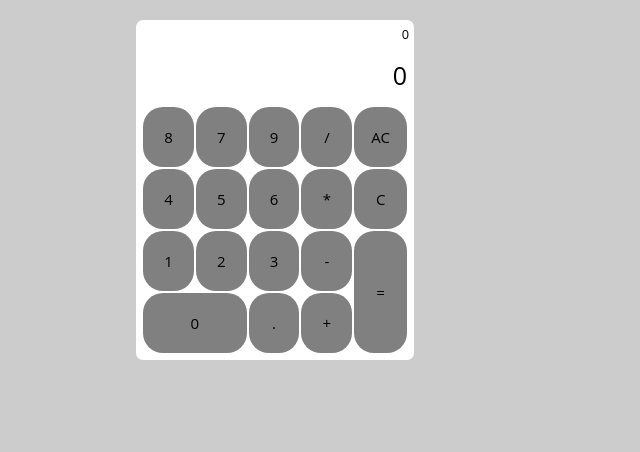
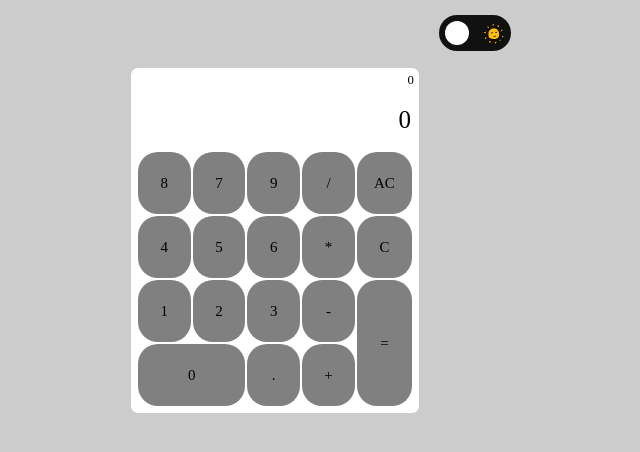
Before and after one commit to ayazwx/js-calculator, a plain HTML site: page index.html in a window 1280 px wide. Shown: the whole page, without its empty margins (365-1005 px from the left). Drawn offline with Linux system fonts and the light colour scheme.

Commit message:
dark mode inserted

```diff
--- a/index.html
+++ b/index.html
@@ -9,6 +9,11 @@
 		<link rel="icon" type="image/png" href="assets/icon.png" />
     </head>
     <body>
+        <div class="mode">
+            <span class="mode_moon"></span>
+            <span class="mode_sun"></span>
+            <span class="mode_ball" id="ball"></span>
+        </div>
         <div id="calculator">
             <table>
                 <tr>
--- a/script.js
+++ b/script.js
@@ -57,3 +57,31 @@ options.forEach(operator => {
         opt = newOpt;
     }
 })
+
+
+var ball = document.querySelector("#ball");
+
+ball.addEventListener("click", changeTheme);
+
+var leftside = true;
+function changeTheme(){
+    if (leftside == true) {
+        ball.style.left = "35px";
+        ball.style.backgroundColor = "#111";
+        leftside = false;
+        document.querySelector(".mode").style.backgroundColor = "#fff";
+        document.querySelector("body").style.backgroundColor = ("#111");
+        document.querySelector("#calculator").style.backgroundColor = "grey";
+        document.querySelector("table").style.backgroundColor = ("grey");
+        document.querySelector.All("td").style.backgroundColor = ("white");
+    } else {
+        ball.style.left = "5px";
+        ball.style.backgroundColor = "#fff";
+        leftside = true;
+        document.querySelector(".mode").style.backgroundColor = "#111";
+        document.querySelector("body").style.backgroundColor = ("#ccc");
+        document.querySelector("#calculator").style.backgroundColor = "white";
+        document.querySelector("table").style.backgroundColor = ("white");
+        document.querySelector.All("td").style.color = ("black");
+    }
+}
--- a/style.css
+++ b/style.css
@@ -1,18 +1,8 @@
-
-
-* {
-	padding: 0;
-	margin: 0;
-	box-sizing: border-box;
-	font-family: 'Open Sans', sans-serif;
-}
 body {
 	background: #ccc;
-	-moz-user-select: none;
-	-khtml-user-select: none;
-	-webkit-user-select: none;
-	-ms-user-select: none;
-	user-select: none;
+	place-items: center;
+	display: grid;
+	transition: background 0.5s ease;
 }
 
 #calculator {
@@ -23,19 +13,18 @@ body {
 	display: block;
 	height: auto;
 	width: 278px;
-	background-color: rgb(255, 255, 255);
+	background: rgb(255, 255, 255);
 	font-size: 0.8em;
 	padding: 5px;
 	max-width: 320px;
 }
 table {
-    background-color: white;
+	background: white;
 }
-
 .btn {
     width: 60px;
     height: 60px;
-    background-color: grey;
+    background: grey;
     cursor: pointer;
     font-size: 15px;
     text-align: center;
@@ -45,12 +34,55 @@ table {
 .btn.btn--first {
     text-align: right;
     box-sizing: border-box;
-    background-color: white;
+    background: white;
     font-size: 25px;
 }
 .btn:hover {
-    background-color: blue;
+    background: blue;
+}
+td {
+	color: black;
 }
 .smallvalue {
     text-align: right;
 }
+.mode {
+	width: 60px;
+	height: 30px;
+	background-color: #111;
+	border-radius: 50px;
+	display: flex;
+	margin-top: 10px;
+	margin-left: 400px;
+	align-items: center;
+	justify-content: space-between;
+	position: relative;
+	padding: 5px;
+	box-sizing: border-box;
+	transform: scale(1.2);
+	transition: background 0.5s ease;
+}
+.mode_moon {
+	width: 20px;
+	height: 20px;
+	background-image: url("assets/moon.png");
+	background-size: cover;
+	background-repeat: no-repeat;
+}
+.mode_sun {
+	width: 20px;
+	height: 20px;
+	background-image: url("assets/sun.png");
+	background-size: cover;
+	background-repeat: no-repeat;
+}
+.mode_ball {
+	position: absolute;
+	width: 20px;
+	height: 20px;
+	border-radius: 50%;
+	background: #fff;
+	cursor: pointer;
+	left: 5px;
+	transition: all 0.5s ease;
+}
```
Also changed, not shown: assets/moon.png (added), assets/sun.png (added).
